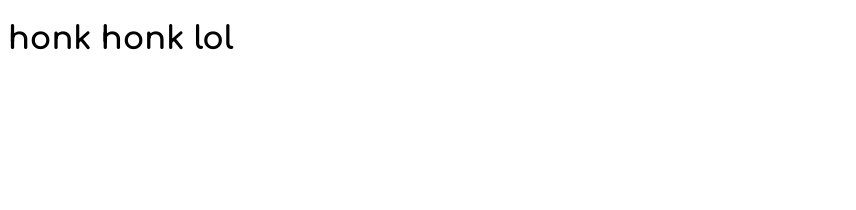
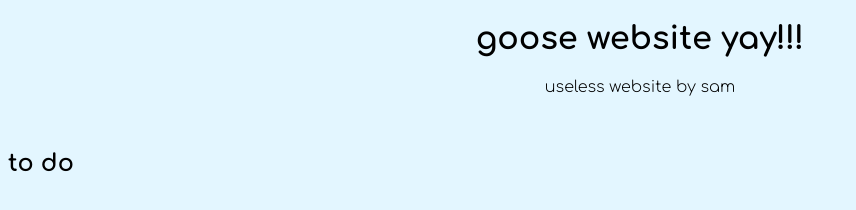
Before and after one commit to samster56/goose, a plain HTML site: page index.html in a window 1280 px wide. Shown: the whole page, without its empty margins (0-856 px from the left). Drawn offline with Linux system fonts and the light colour scheme.

Commit message:
Add files via upload

```diff
--- a/index.html
+++ b/index.html
@@ -12,10 +12,21 @@
           font-optical-sizing: auto;
           font-weight: 300;
           font-style: normal;
+          background-color: #e3f6ff;
+        }
+        .header {
+            text-align: center;
         }
     </style>
         </head>
 <body>
-    <h1>honk honk lol</h1>
+    <div class="header">
+    <h1>goose website yay!!!</h1>
+    <p>useless website by sam</p>
+    </div>
+    <br>
+    <div>
+        <h2>to do</h2>
+    </div>
 </body>
 </html>
```
